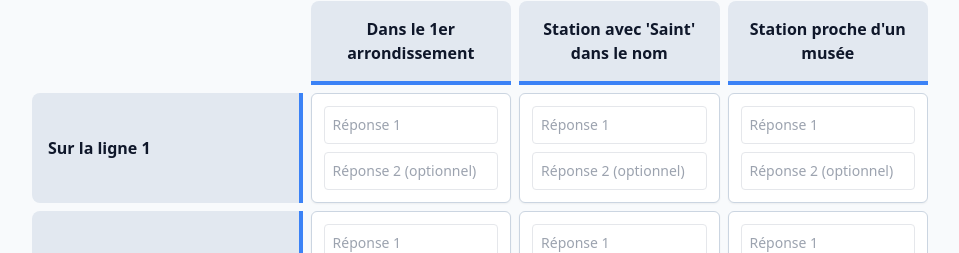
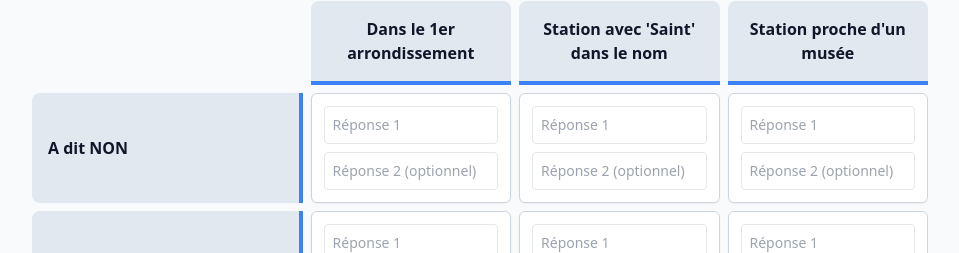
Before and after one commit to tremmala05/nucleodoku, a Nuxt app: page / in a window 1280 px wide. Shown: the part 135-388 px from the top of the page, without its empty margins (160-1119 px from the left). Built offline with nearby package versions, Linux system fonts and the light colour scheme.

Commit message:
Update puzzle.ts

```diff
--- a/app/constants/puzzle.ts
+++ b/app/constants/puzzle.ts
@@ -6,7 +6,7 @@ export interface PuzzleData {
 
 export const PUZZLE: PuzzleData = {
   rows: [
-    { label: "Sur la ligne 1", id: "r1" },
+    { label: "A dit NON", id: "r1" },
     { label: "Nom commençant par 'S'", id: "r2" },
     { label: "Plus belle poubelle du monde", id: "r3" },
   ],
```
